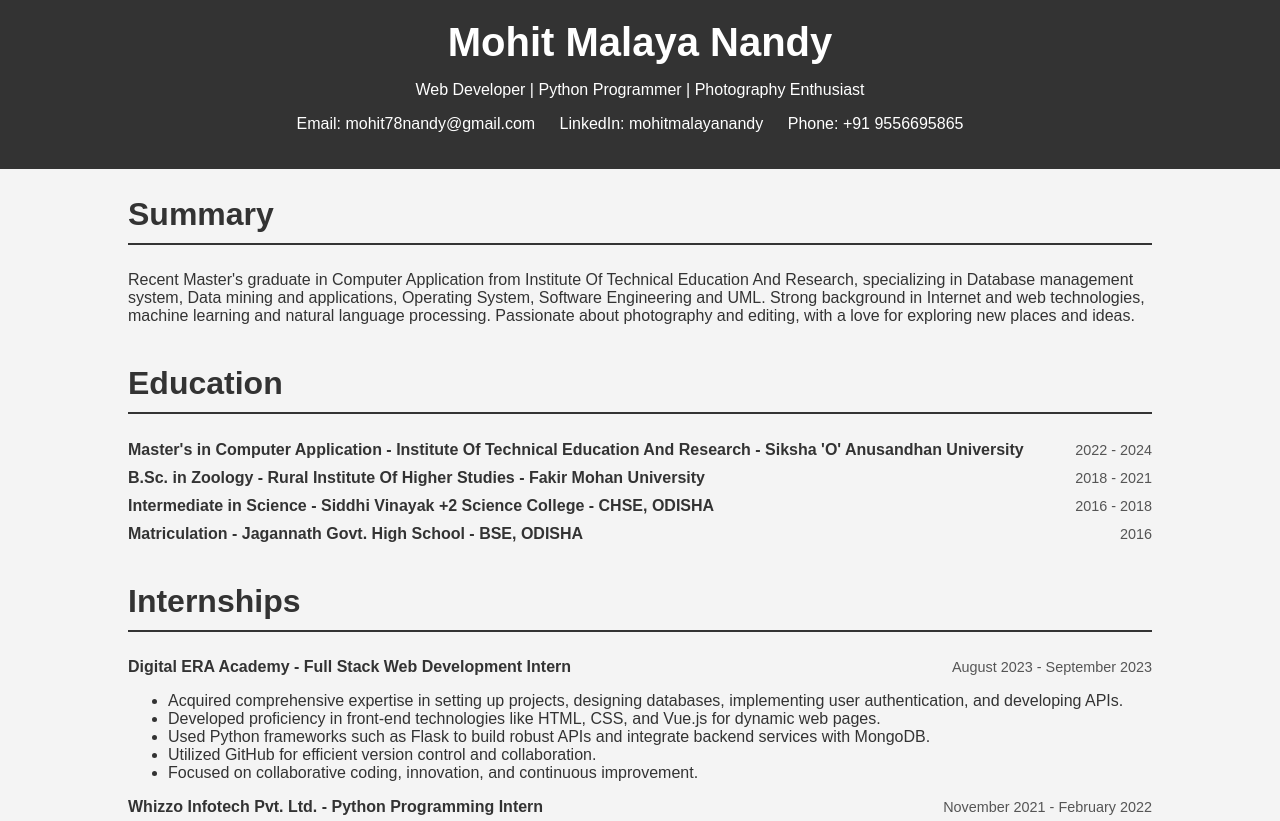
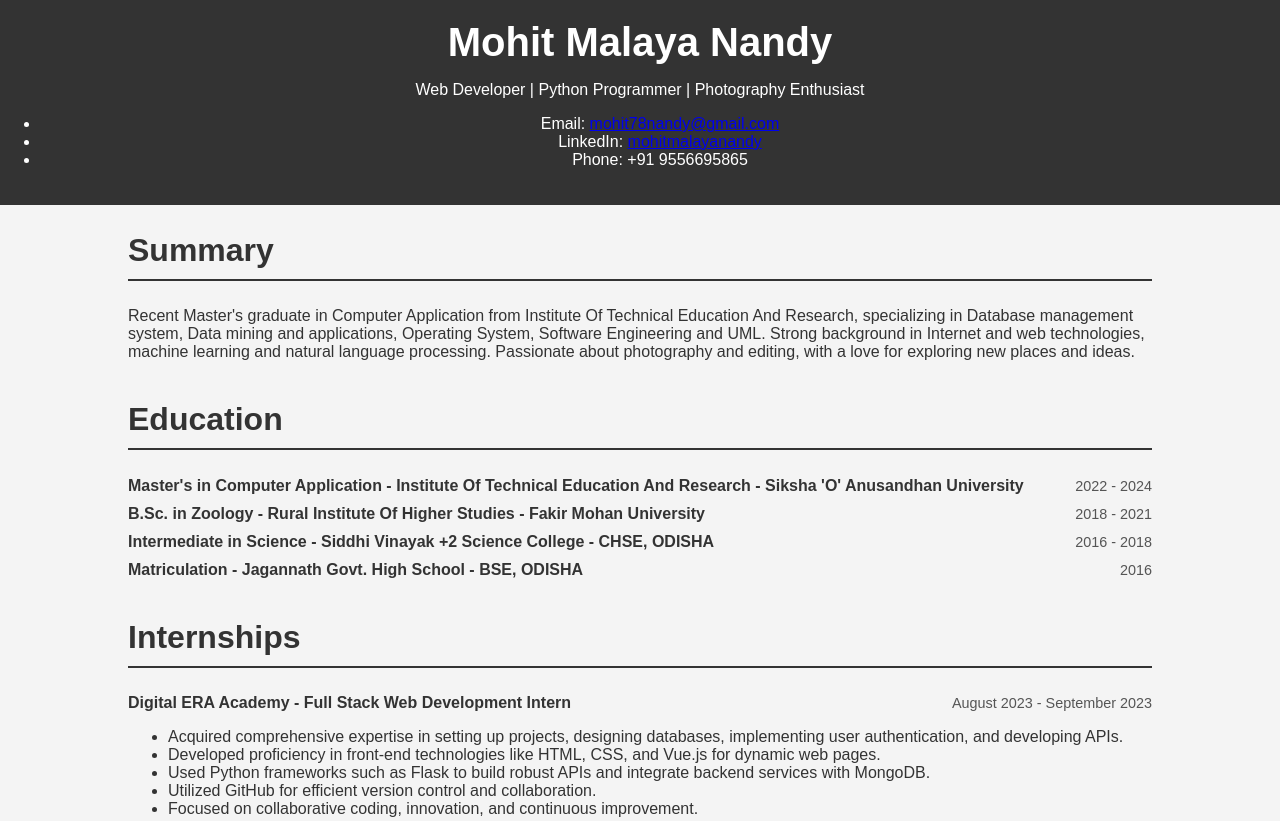
Before and after one commit to mohitmalayanandy/SinglePageResume, a plain HTML site: page index.html in a window 1280 px wide. Shown: the top 821 px of the page. Drawn offline with Linux system fonts and the light colour scheme.

Commit message:
Update styles.css

```diff
--- a/styles.css
+++ b/styles.css
@@ -108,26 +108,6 @@ footer a:hover {
     margin: 0 10px;
 }
 
-header ul {
-    list-style-type: none;
-    padding: 0;
-}
-
-header ul li {
-    display: inline-block;
-    margin-right: 20px;
-}
-
-header ul li a {
-    text-decoration: none;
-    color: #ffffff;
-}
-
-header ul li a:hover {
-    color: #0073b1; /* Change on hover */
-}
-
-
 /* Responsive Design */
 @media (max-width: 768px) {
     .container {
```
